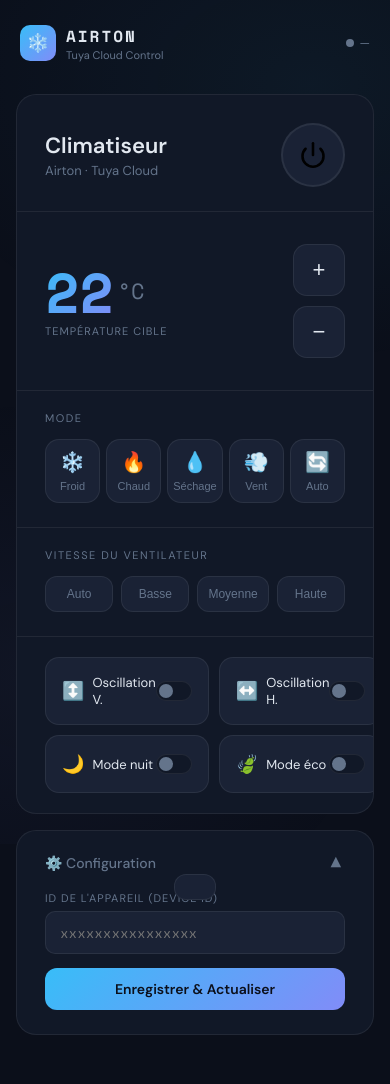
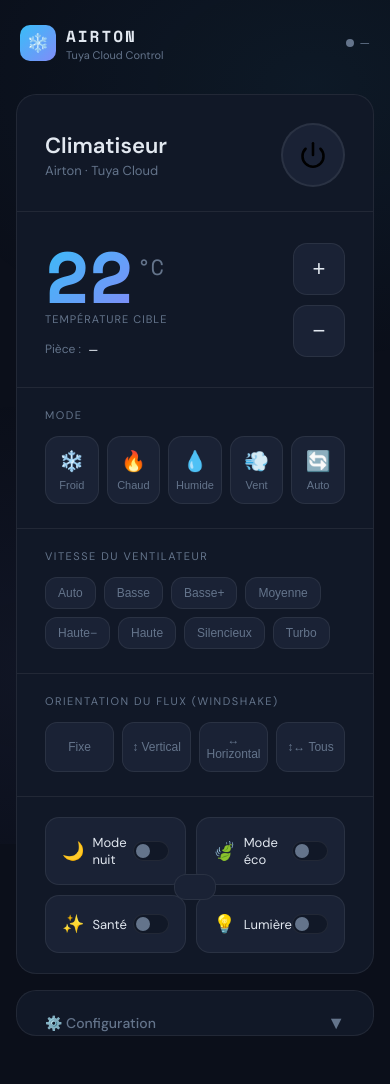
Before and after one commit to mikefri/maclimtuya, a website: page index.html in a window 390 px wide. Drawn offline with nearby package versions, Linux system fonts and the light colour scheme.

Commit message:
Update index.html

```diff
--- a/index.html
+++ b/index.html
@@ -8,327 +8,135 @@
   <link href="https://fonts.googleapis.com/css2?family=DM+Sans:wght@300;400;500;600&family=Space+Mono:wght@400;700&display=swap" rel="stylesheet" />
   <style>
     :root {
-      --bg: #0b0f1a;
-      --surface: #111827;
-      --surface2: #1a2235;
-      --border: rgba(255,255,255,0.07);
-      --accent: #38bdf8;
-      --accent2: #818cf8;
-      --heat: #fb923c;
-      --cool: #38bdf8;
-      --dry:  #a78bfa;
-      --fan:  #34d399;
-      --auto: #f9a8d4;
-      --text: #e2e8f0;
-      --muted: #64748b;
-      --on: #22c55e;
-      --off: #ef4444;
-      --radius: 20px;
+      --bg: #0b0f1a; --surface: #111827; --surface2: #1a2235;
+      --border: rgba(255,255,255,0.07); --accent: #38bdf8; --accent2: #818cf8;
+      --heat: #fb923c; --cool: #38bdf8; --dry: #a78bfa; --fan: #34d399; --auto: #f9a8d4;
+      --text: #e2e8f0; --muted: #64748b; --on: #22c55e; --off: #ef4444; --radius: 20px;
     }
     * { box-sizing: border-box; margin: 0; padding: 0; }
     body {
-      font-family: 'DM Sans', sans-serif;
-      background: var(--bg);
-      color: var(--text);
-      min-height: 100vh;
-      display: flex;
-      flex-direction: column;
-      align-items: center;
+      font-family: 'DM Sans', sans-serif; background: var(--bg); color: var(--text);
+      min-height: 100vh; display: flex; flex-direction: column; align-items: center;
       padding: 24px 16px 48px;
     }
-    /* Background blobs */
     body::before {
-      content: '';
-      position: fixed; inset: 0; z-index: -1;
+      content: ''; position: fixed; inset: 0; z-index: -1;
       background:
         radial-gradient(ellipse 600px 400px at 80% 10%, rgba(56,189,248,0.06) 0%, transparent 70%),
         radial-gradient(ellipse 500px 400px at 10% 80%, rgba(129,140,248,0.05) 0%, transparent 70%);
     }
-
-    /* Header */
     header {
       width: 100%; max-width: 520px;
       display: flex; align-items: center; justify-content: space-between;
       padding: 0 4px 32px;
     }
     .logo { display: flex; align-items: center; gap: 10px; }
-    .logo-icon {
-      width: 36px; height: 36px;
-      background: linear-gradient(135deg, var(--accent), var(--accent2));
-      border-radius: 10px;
-      display: flex; align-items: center; justify-content: center;
-      font-size: 18px;
-    }
+    .logo-icon { width: 36px; height: 36px; background: linear-gradient(135deg, var(--accent), var(--accent2)); border-radius: 10px; display: flex; align-items: center; justify-content: center; font-size: 18px; }
     .logo h1 { font-family: 'Space Mono', monospace; font-size: 16px; letter-spacing: 2px; color: var(--text); text-transform: uppercase; }
-    .logo span { font-family: 'DM Sans', sans-serif; font-size: 11px; color: var(--muted); letter-spacing: 0; display: block; }
-    .status-dot {
-      display: flex; align-items: center; gap: 6px;
-      font-size: 12px; color: var(--muted);
-    }
-    .dot {
-      width: 8px; height: 8px; border-radius: 50%;
-      background: var(--muted);
-      transition: background 0.4s;
-    }
+    .logo span { font-size: 11px; color: var(--muted); display: block; }
+    .status-dot { display: flex; align-items: center; gap: 6px; font-size: 12px; color: var(--muted); }
+    .dot { width: 8px; height: 8px; border-radius: 50%; background: var(--muted); transition: background 0.4s; }
     .dot.online { background: var(--on); box-shadow: 0 0 8px var(--on); }
     .dot.offline { background: var(--off); }
+    .card { width: 100%; max-width: 520px; background: var(--surface); border: 1px solid var(--border); border-radius: var(--radius); overflow: hidden; margin-bottom: 16px; }
 
-    /* Main card */
-    .card {
-      width: 100%; max-width: 520px;
-      background: var(--surface);
-      border: 1px solid var(--border);
-      border-radius: var(--radius);
-      overflow: hidden;
-      margin-bottom: 16px;
-    }
-
-    /* Power section */
-    .power-section {
-      padding: 28px 28px 24px;
-      display: flex; align-items: center; justify-content: space-between;
-      border-bottom: 1px solid var(--border);
-    }
+    /* Power */
+    .power-section { padding: 28px 28px 24px; display: flex; align-items: center; justify-content: space-between; border-bottom: 1px solid var(--border); }
     .device-name { font-size: 22px; font-weight: 600; }
     .device-sub { font-size: 13px; color: var(--muted); margin-top: 2px; }
-    .power-btn {
-      width: 64px; height: 64px; border-radius: 50%;
-      border: 2px solid var(--border);
-      background: var(--surface2);
-      cursor: pointer;
-      display: flex; align-items: center; justify-content: center;
-      font-size: 26px;
-      transition: all 0.3s;
-      position: relative;
-      outline: none;
-    }
+    .power-btn { width: 64px; height: 64px; border-radius: 50%; border: 2px solid var(--border); background: var(--surface2); cursor: pointer; display: flex; align-items: center; justify-content: center; font-size: 26px; transition: all 0.3s; outline: none; }
     .power-btn:hover { border-color: var(--accent); transform: scale(1.05); }
-    .power-btn.on {
-      background: rgba(34,197,94,0.15);
-      border-color: var(--on);
-      box-shadow: 0 0 24px rgba(34,197,94,0.3);
-    }
+    .power-btn.on { background: rgba(34,197,94,0.15); border-color: var(--on); box-shadow: 0 0 24px rgba(34,197,94,0.3); }
     .power-btn.off { border-color: var(--off); background: rgba(239,68,68,0.1); }
-    .power-btn svg { transition: all 0.3s; }
     .power-btn.on svg { stroke: var(--on); }
     .power-btn.off svg { stroke: var(--off); }
 
-    /* Temperature */
-    .temp-section {
-      padding: 32px 28px;
-      display: flex; align-items: center; justify-content: space-between;
-      border-bottom: 1px solid var(--border);
-    }
-    .temp-display {
-      display: flex; align-items: flex-start; gap: 4px;
-    }
-    .temp-value {
-      font-family: 'Space Mono', monospace;
-      font-size: 72px; font-weight: 700;
-      line-height: 1;
-      background: linear-gradient(135deg, var(--accent), var(--accent2));
-      -webkit-background-clip: text; -webkit-text-fill-color: transparent;
-      background-clip: text;
-      transition: all 0.3s;
-    }
+    /* Temp */
+    .temp-section { padding: 28px 28px; display: flex; align-items: center; justify-content: space-between; border-bottom: 1px solid var(--border); }
+    .temp-left { display: flex; flex-direction: column; gap: 12px; }
+    .temp-display { display: flex; align-items: flex-start; gap: 4px; }
+    .temp-value { font-family: 'Space Mono', monospace; font-size: 72px; font-weight: 700; line-height: 1; background: linear-gradient(135deg, var(--accent), var(--accent2)); -webkit-background-clip: text; -webkit-text-fill-color: transparent; background-clip: text; transition: all 0.3s; }
     .temp-unit { font-size: 22px; color: var(--muted); padding-top: 10px; font-family: 'Space Mono', monospace; }
-    .temp-label { font-size: 11px; color: var(--muted); text-transform: uppercase; letter-spacing: 1px; margin-top: 4px; }
-
+    .temp-label { font-size: 11px; color: var(--muted); text-transform: uppercase; letter-spacing: 1px; }
+    .temp-current-row { display: flex; align-items: center; gap: 8px; }
+    .temp-current-label { font-size: 12px; color: var(--muted); }
+    .temp-current-val { font-family: 'Space Mono', monospace; font-size: 14px; color: var(--text); }
     .temp-controls { display: flex; flex-direction: column; gap: 10px; }
-    .temp-btn {
-      width: 52px; height: 52px; border-radius: 14px;
-      border: 1px solid var(--border);
-      background: var(--surface2);
-      cursor: pointer;
-      display: flex; align-items: center; justify-content: center;
-      font-size: 22px; color: var(--text);
-      transition: all 0.2s;
-      user-select: none;
-      outline: none;
-    }
-    .temp-btn:hover { background: var(--accent); color: var(--bg); border-color: var(--accent); transform: scale(1.05); }
+    .temp-btn { width: 52px; height: 52px; border-radius: 14px; border: 1px solid var(--border); background: var(--surface2); cursor: pointer; display: flex; align-items: center; justify-content: center; font-size: 22px; color: var(--text); transition: all 0.2s; user-select: none; outline: none; }
+    .temp-btn:hover { background: var(--accent); color: var(--bg); border-color: var(--accent); }
     .temp-btn:active { transform: scale(0.96); }
 
-    /* Mode section */
-    .modes-section {
-      padding: 20px 28px 24px;
-      border-bottom: 1px solid var(--border);
-    }
-    .section-title {
-      font-size: 11px; color: var(--muted); text-transform: uppercase; letter-spacing: 1.5px;
-      margin-bottom: 14px;
-    }
-    .modes {
-      display: grid; grid-template-columns: repeat(5, 1fr); gap: 8px;
-    }
-    .mode-btn {
-      padding: 12px 4px;
-      border-radius: 14px;
-      border: 1px solid var(--border);
-      background: var(--surface2);
-      cursor: pointer;
-      display: flex; flex-direction: column; align-items: center; gap: 6px;
-      font-size: 11px; color: var(--muted);
-      transition: all 0.25s;
-      outline: none;
-    }
+    /* Mode */
+    .modes-section { padding: 20px 28px 24px; border-bottom: 1px solid var(--border); }
+    .section-title { font-size: 11px; color: var(--muted); text-transform: uppercase; letter-spacing: 1.5px; margin-bottom: 14px; }
+    .modes { display: grid; grid-template-columns: repeat(5, 1fr); gap: 8px; }
+    .mode-btn { padding: 12px 4px; border-radius: 14px; border: 1px solid var(--border); background: var(--surface2); cursor: pointer; display: flex; flex-direction: column; align-items: center; gap: 6px; font-size: 11px; color: var(--muted); transition: all 0.25s; outline: none; }
     .mode-btn .mode-icon { font-size: 20px; }
     .mode-btn:hover { border-color: var(--accent); color: var(--text); }
     .mode-btn.active { color: var(--bg); font-weight: 600; }
-    .mode-btn[data-mode="cool"].active { background: var(--cool); border-color: var(--cool); }
-    .mode-btn[data-mode="heat"].active { background: var(--heat); border-color: var(--heat); }
-    .mode-btn[data-mode="dry"].active  { background: var(--dry);  border-color: var(--dry); }
-    .mode-btn[data-mode="wind"].active { background: var(--fan);  border-color: var(--fan); }
-    .mode-btn[data-mode="auto"].active { background: var(--auto); border-color: var(--auto); }
+    .mode-btn[data-mode="cold"].active  { background: var(--cool); border-color: var(--cool); }
+    .mode-btn[data-mode="heat"].active  { background: var(--heat); border-color: var(--heat); }
+    .mode-btn[data-mode="wet"].active   { background: var(--dry);  border-color: var(--dry); }
+    .mode-btn[data-mode="fan"].active   { background: var(--fan);  border-color: var(--fan); }
+    .mode-btn[data-mode="auto"].active  { background: var(--auto); border-color: var(--auto); }
 
-    /* Fan speed */
-    .fan-section {
-      padding: 20px 28px 24px;
-      border-bottom: 1px solid var(--border);
-    }
-    .fan-speeds { display: flex; gap: 8px; }
-    .fan-btn {
-      flex: 1; padding: 10px;
-      border-radius: 12px;
-      border: 1px solid var(--border);
-      background: var(--surface2);
-      cursor: pointer;
-      font-size: 12px; color: var(--muted);
-      transition: all 0.25s;
-      outline: none;
-      text-align: center;
-    }
+    /* Fan */
+    .fan-section { padding: 20px 28px 24px; border-bottom: 1px solid var(--border); }
+    .fan-speeds { display: flex; flex-wrap: wrap; gap: 8px; }
+    .fan-btn { padding: 8px 12px; border-radius: 12px; border: 1px solid var(--border); background: var(--surface2); cursor: pointer; font-size: 12px; color: var(--muted); transition: all 0.25s; outline: none; white-space: nowrap; }
     .fan-btn:hover { border-color: var(--accent2); color: var(--text); }
     .fan-btn.active { background: var(--accent2); border-color: var(--accent2); color: white; font-weight: 600; }
 
-    /* Toggles section */
-    .toggles-section {
-      padding: 20px 28px;
-      display: grid; grid-template-columns: 1fr 1fr; gap: 10px;
-    }
-    .toggle-item {
-      background: var(--surface2);
-      border: 1px solid var(--border);
-      border-radius: 14px;
-      padding: 16px;
-      display: flex; align-items: center; justify-content: space-between;
-      cursor: pointer;
-      transition: all 0.25s;
-    }
+    /* Windshake */
+    .swing-section { padding: 20px 28px 24px; border-bottom: 1px solid var(--border); }
+    .swing-btns { display: flex; gap: 8px; }
+    .swing-btn { flex: 1; padding: 10px 6px; border-radius: 12px; border: 1px solid var(--border); background: var(--surface2); cursor: pointer; font-size: 12px; color: var(--muted); transition: all 0.25s; outline: none; text-align: center; }
+    .swing-btn:hover { border-color: var(--accent); color: var(--text); }
+    .swing-btn.active { background: var(--accent); border-color: var(--accent); color: var(--bg); font-weight: 600; }
+
+    /* Toggles */
+    .toggles-section { padding: 20px 28px; display: grid; grid-template-columns: 1fr 1fr; gap: 10px; }
+    .toggle-item { background: var(--surface2); border: 1px solid var(--border); border-radius: 14px; padding: 16px; display: flex; align-items: center; justify-content: space-between; cursor: pointer; transition: all 0.25s; }
     .toggle-item:hover { border-color: var(--accent); }
     .toggle-info { display: flex; align-items: center; gap: 8px; font-size: 13px; }
     .toggle-icon { font-size: 18px; }
-    .toggle-switch {
-      width: 36px; height: 20px; border-radius: 10px;
-      background: var(--surface);
-      border: 1px solid var(--border);
-      position: relative; transition: background 0.3s;
-      flex-shrink: 0;
-    }
-    .toggle-switch::after {
-      content: '';
-      position: absolute; top: 2px; left: 2px;
-      width: 14px; height: 14px; border-radius: 50%;
-      background: var(--muted);
-      transition: all 0.3s;
-    }
+    .toggle-switch { width: 36px; height: 20px; border-radius: 10px; background: var(--surface); border: 1px solid var(--border); position: relative; transition: background 0.3s; flex-shrink: 0; }
+    .toggle-switch::after { content: ''; position: absolute; top: 2px; left: 2px; width: 14px; height: 14px; border-radius: 50%; background: var(--muted); transition: all 0.3s; }
     .toggle-item.active .toggle-switch { background: rgba(56,189,248,0.2); border-color: var(--accent); }
     .toggle-item.active .toggle-switch::after { background: var(--accent); transform: translateX(16px); }
 
-    /* Config card */
-    .config-card {
-      width: 100%; max-width: 520px;
-      background: var(--surface);
-      border: 1px solid var(--border);
-      border-radius: var(--radius);
-      overflow: hidden;
-    }
-    .config-header {
-      padding: 20px 28px 0;
-      display: flex; align-items: center; justify-content: space-between;
-      cursor: pointer;
-    }
+    /* Config */
+    .config-card { width: 100%; max-width: 520px; background: var(--surface); border: 1px solid var(--border); border-radius: var(--radius); overflow: hidden; }
+    .config-header { padding: 20px 28px 0; display: flex; align-items: center; justify-content: space-between; cursor: pointer; }
     .config-header h2 { font-size: 14px; color: var(--muted); font-weight: 500; }
     .config-toggle { color: var(--muted); font-size: 18px; transition: transform 0.3s; }
     .config-toggle.open { transform: rotate(180deg); }
-    .config-body {
-      padding: 0 28px;
-      max-height: 0; overflow: hidden;
-      transition: max-height 0.4s ease, padding 0.3s;
-    }
-    .config-body.open { max-height: 400px; padding: 16px 28px 24px; }
+    .config-body { padding: 0 28px; max-height: 0; overflow: hidden; transition: max-height 0.4s ease, padding 0.3s; }
+    .config-body.open { max-height: 500px; padding: 16px 28px 24px; }
     .field { margin-bottom: 14px; }
     .field label { display: block; font-size: 11px; color: var(--muted); text-transform: uppercase; letter-spacing: 1px; margin-bottom: 6px; }
-    .field input {
-      width: 100%; padding: 10px 14px;
-      background: var(--surface2); border: 1px solid var(--border);
-      border-radius: 10px; color: var(--text); font-size: 14px;
-      outline: none; font-family: 'Space Mono', monospace;
-      transition: border-color 0.2s;
-    }
+    .field input { width: 100%; padding: 10px 14px; background: var(--surface2); border: 1px solid var(--border); border-radius: 10px; color: var(--text); font-size: 14px; outline: none; font-family: 'Space Mono', monospace; transition: border-color 0.2s; }
     .field input:focus { border-color: var(--accent); }
-    .save-btn {
-      width: 100%; padding: 12px;
-      background: linear-gradient(135deg, var(--accent), var(--accent2));
-      border: none; border-radius: 12px;
-      color: var(--bg); font-size: 14px; font-weight: 600;
-      cursor: pointer; transition: opacity 0.2s, transform 0.2s;
-      font-family: 'DM Sans', sans-serif;
-    }
-    .diag-btn {
-      width: 100%; padding: 10px; margin-top: 8px;
-      background: transparent; border: 1px solid var(--border);
-      border-radius: 12px; color: var(--muted); font-size: 13px;
-      cursor: pointer; transition: all 0.2s; font-family: 'DM Sans', sans-serif;
-    }
+    .save-btn { width: 100%; padding: 12px; background: linear-gradient(135deg, var(--accent), var(--accent2)); border: none; border-radius: 12px; color: var(--bg); font-size: 14px; font-weight: 600; cursor: pointer; transition: opacity 0.2s, transform 0.2s; font-family: 'DM Sans', sans-serif; }
+    .save-btn:hover { opacity: 0.9; transform: scale(1.01); }
+    .diag-btn { width: 100%; padding: 10px; margin-top: 8px; background: transparent; border: 1px solid var(--border); border-radius: 12px; color: var(--muted); font-size: 13px; cursor: pointer; transition: all 0.2s; font-family: 'DM Sans', sans-serif; }
     .diag-btn:hover { border-color: var(--accent2); color: var(--text); }
-    .save-btn:hover { opacity: 0.9; transform: scale(1.01); }
 
-    /* Toast */
-    .toast {
-      position: fixed; bottom: 24px; left: 50%; transform: translateX(-50%) translateY(80px);
-      background: var(--surface2); border: 1px solid var(--border);
-      border-radius: 12px; padding: 12px 20px;
-      font-size: 14px; color: var(--text);
-      transition: transform 0.35s cubic-bezier(.34,1.56,.64,1);
-      z-index: 100; white-space: nowrap;
-    }
+    .toast { position: fixed; bottom: 24px; left: 50%; transform: translateX(-50%) translateY(80px); background: var(--surface2); border: 1px solid var(--border); border-radius: 12px; padding: 12px 20px; font-size: 14px; color: var(--text); transition: transform 0.35s cubic-bezier(.34,1.56,.64,1); z-index: 100; white-space: nowrap; }
     .toast.show { transform: translateX(-50%) translateY(0); }
     .toast.success { border-color: var(--on); color: var(--on); }
     .toast.error { border-color: var(--off); color: var(--off); }
-
-    /* Loading overlay */
-    .loading {
-      position: fixed; inset: 0; z-index: 200;
-      background: rgba(11,15,26,0.8);
-      display: flex; align-items: center; justify-content: center;
-      opacity: 0; pointer-events: none; transition: opacity 0.2s;
-    }
+    .loading { position: fixed; inset: 0; z-index: 200; background: rgba(11,15,26,0.8); display: flex; align-items: center; justify-content: center; opacity: 0; pointer-events: none; transition: opacity 0.2s; }
     .loading.show { opacity: 1; pointer-events: all; }
-    .spinner {
-      width: 40px; height: 40px; border-radius: 50%;
-      border: 3px solid var(--border);
-      border-top-color: var(--accent);
-      animation: spin 0.8s linear infinite;
-    }
+    .spinner { width: 40px; height: 40px; border-radius: 50%; border: 3px solid var(--border); border-top-color: var(--accent); animation: spin 0.8s linear infinite; }
     @keyframes spin { to { transform: rotate(360deg); } }
-
-    @media (max-width: 420px) {
-      .temp-value { font-size: 56px; }
-      .modes { grid-template-columns: repeat(5, 1fr); gap: 6px; }
-      .mode-btn { padding: 10px 2px; }
-    }
   </style>
 </head>
 <body>
-
   <header>
     <div class="logo">
       <div class="logo-icon">❄️</div>
-      <div>
-        <h1>Airton</h1>
-        <span>Tuya Cloud Control</span>
-      </div>
+      <div><h1>Airton</h1><span>Tuya Cloud Control</span></div>
     </div>
     <div class="status-dot">
       <div class="dot" id="statusDot"></div>
@@ -337,11 +145,10 @@
   </header>
 
   <div class="card">
-    <!-- Power -->
     <div class="power-section">
       <div>
         <div class="device-name" id="deviceName">Climatiseur</div>
-        <div class="device-sub" id="deviceSub">Airton · Tuya Cloud</div>
+        <div class="device-sub">Airton · Tuya Cloud</div>
       </div>
       <button class="power-btn" id="powerBtn" title="Marche / Arrêt">
         <svg width="28" height="28" viewBox="0 0 24 24" fill="none" stroke="currentColor" stroke-width="2.2" stroke-linecap="round" stroke-linejoin="round">
@@ -350,14 +157,19 @@
       </button>
     </div>
 
-    <!-- Temperature -->
     <div class="temp-section">
-      <div>
-        <div class="temp-display">
-          <div class="temp-value" id="tempDisplay">22</div>
-          <div class="temp-unit">°C</div>
+      <div class="temp-left">
+        <div>
+          <div class="temp-display">
+            <div class="temp-value" id="tempDisplay">22</div>
+            <div class="temp-unit">°C</div>
+          </div>
+          <div class="temp-label">Température cible</div>
         </div>
-        <div class="temp-label">Température cible</div>
+        <div class="temp-current-row">
+          <span class="temp-current-label">Pièce :</span>
+          <span class="temp-current-val" id="tempCurrent">—</span>
+        </div>
       </div>
       <div class="temp-controls">
         <button class="temp-btn" id="tempUp">+</button>
@@ -365,39 +177,42 @@
       </div>
     </div>
 
-    <!-- Mode -->
     <div class="modes-section">
       <div class="section-title">Mode</div>
       <div class="modes">
-        <button class="mode-btn" data-mode="cool"><span class="mode-icon">❄️</span>Froid</button>
+        <button class="mode-btn" data-mode="cold"><span class="mode-icon">❄️</span>Froid</button>
         <button class="mode-btn" data-mode="heat"><span class="mode-icon">🔥</span>Chaud</button>
-        <button class="mode-btn" data-mode="dry"><span class="mode-icon">💧</span>Séchage</button>
-        <button class="mode-btn" data-mode="wind"><span class="mode-icon">💨</span>Vent</button>
+        <button class="mode-btn" data-mode="wet"><span class="mode-icon">💧</span>Humide</button>
+        <button class="mode-btn" data-mode="fan"><span class="mode-icon">💨</span>Vent</button>
         <button class="mode-btn" data-mode="auto"><span class="mode-icon">🔄</span>Auto</button>
       </div>
     </div>
 
-    <!-- Fan speed -->
     <div class="fan-section">
       <div class="section-title">Vitesse du ventilateur</div>
       <div class="fan-speeds">
         <button class="fan-btn" data-speed="auto">Auto</button>
         <button class="fan-btn" data-speed="low">Basse</button>
-        <button class="fan-btn" data-speed="middle">Moyenne</button>
+        <button class="fan-btn" data-speed="low_mid">Basse+</button>
+        <button class="fan-btn" data-speed="mid">Moyenne</button>
+        <button class="fan-btn" data-speed="mid_high">Haute−</button>
         <button class="fan-btn" data-speed="high">Haute</button>
+        <button class="fan-btn" data-speed="mute">Silencieux</button>
+        <button class="fan-btn" data-speed="turbo">Turbo</button>
       </div>
     </div>
 
-    <!-- Toggles -->
+    <div class="swing-section">
+      <div class="section-title">Orientation du flux (windshake)</div>
+      <div class="swing-btns">
+        <button class="swing-btn" data-shake="off">Fixe</button>
+        <button class="swing-btn" data-shake="un_down">↕ Vertical</button>
+        <button class="swing-btn" data-shake="left_right">↔ Horizontal</button>
+        <button class="swing-btn" data-shake="all">↕↔ Tous</button>
+      </div>
+    </div>
+
     <div class="toggles-section">
-      <div class="toggle-item" id="swingVToggle">
-        <div class="toggle-info"><span class="toggle-icon">↕️</span> Oscillation V.</div>
-        <div class="toggle-switch"></div>
-      </div>
-      <div class="toggle-item" id="swingHToggle">
-        <div class="toggle-info"><span class="toggle-icon">↔️</span> Oscillation H.</div>
-        <div class="toggle-switch"></div>
-      </div>
       <div class="toggle-item" id="sleepToggle">
         <div class="toggle-info"><span class="toggle-icon">🌙</span> Mode nuit</div>
         <div class="toggle-switch"></div>
@@ -406,10 +221,17 @@
         <div class="toggle-info"><span class="toggle-icon">🍃</span> Mode éco</div>
         <div class="toggle-switch"></div>
       </div>
+      <div class="toggle-item" id="healthToggle">
+        <div class="toggle-info"><span class="toggle-icon">✨</span> Santé</div>
+        <div class="toggle-switch"></div>
+      </div>
+      <div class="toggle-item" id="lightToggle">
+        <div class="toggle-info"><span class="toggle-icon">💡</span> Lumière</div>
+        <div class="toggle-switch"></div>
+      </div>
     </div>
   </div>
 
-  <!-- Config -->
   <div class="config-card">
     <div class="config-header" id="configHeader">
       <h2>⚙️ Configuration</h2>
@@ -428,7 +250,6 @@
 
   <div class="toast" id="toast"></div>
   <div class="loading" id="loading"><div class="spinner"></div></div>
-
   <script src="app.js"></script>
 </body>
 </html>
```
